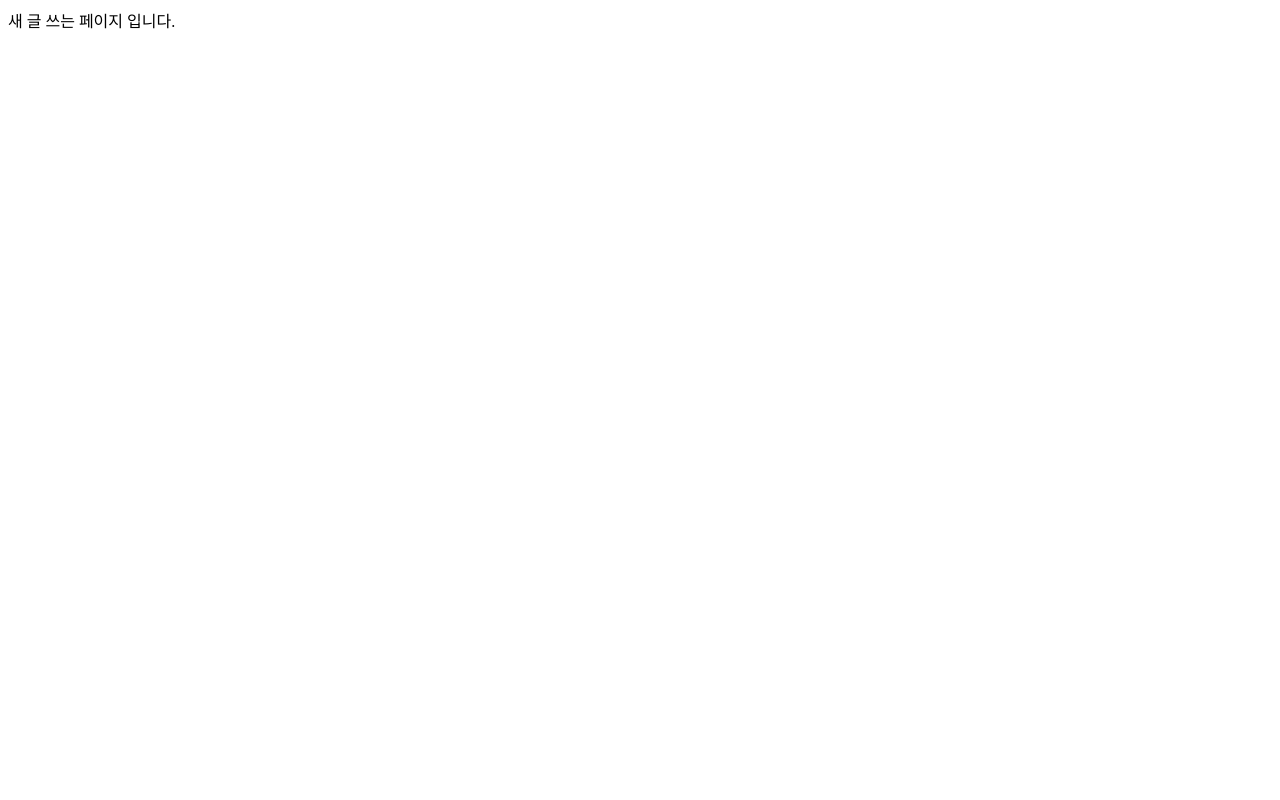
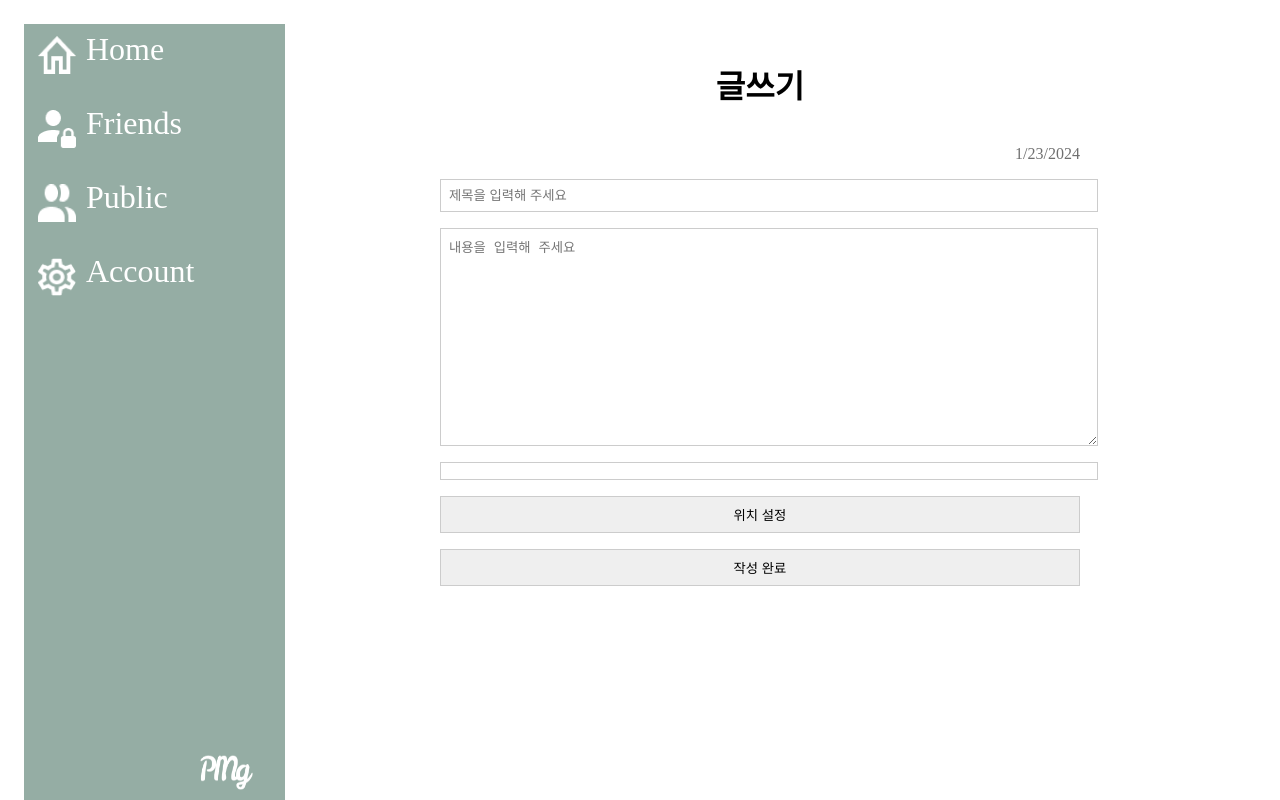
Before and after one commit to B612-TEAM2/Frontend, a React (Create React App) app: page /writing in a window 1280 px wide. Built offline with nearby package versions, Linux system fonts and the light colour scheme.

Commit message:
writing n toggle

```diff
--- a/package.json
+++ b/package.json
@@ -9,6 +9,7 @@
     "@testing-library/react": "^13.4.0",
     "@testing-library/user-event": "^13.5.0",
     "axios": "^1.6.5",
+    "marked": "^11.2.0",
     "react": "^18.2.0",
     "react-dom": "^18.2.0",
     "react-router-dom": "^6.21.1",
--- /dev/null
+++ b/src/components/Home/HomeList.js
@@ -0,0 +1,11 @@
+import React from "react";
+
+const HomeList = () => {
+  return (
+    <div>
+      리스트 페이지입니다.
+    </div>
+  );
+};
+
+export default HomeList;
--- /dev/null
+++ b/src/components/Home/HomeMap.js
@@ -0,0 +1,12 @@
+import React from "react";
+import Map from "../Map";
+
+const HomeMap = () => {
+  return (
+    <div>
+        <Map></Map>
+    </div>
+  );
+};
+
+export default HomeMap;
--- /dev/null
+++ b/src/components/Home/MainToggle.js
@@ -0,0 +1,58 @@
+import React, { useEffect, useState } from "react";
+import styled from "styled-components";
+import HomeMap from "./HomeMap";
+import HomeList from "./HomeList";
+
+function MainToggle() {
+    const [isMapView, setIsMapView] = useState(true);
+
+    const toggleView = () => {
+        setIsMapView(!isMapView);
+    };
+
+    useEffect(() => {
+      console.log(isMapView);
+    }, [isMapView]);
+
+    return (
+        <Container>
+            <ToggleContainer>
+                <HomeToggle onClick={toggleView}>
+                    {isMapView ? "MAP" : "LIST"}
+                </HomeToggle>
+            </ToggleContainer>
+            <HomeContainer>
+              {isMapView ? <HomeMap /> : <HomeList />}
+            </HomeContainer>
+        </Container>
+    );
+}
+
+const Container = styled.div`
+  display: flex;
+  flex-direction: column;
+  align-items: center;
+`;
+
+const HomeContainer = styled.div`
+  width: 100vw;
+  height: 100vh;
+`
+
+const ToggleContainer = styled.div`
+  position: fixed;
+  top: 0;
+  left: 50%;
+  transform: translateX(-50%);
+  z-index: 999;
+`;
+
+const HomeToggle = styled.div`
+  width: 250px;
+  height: 70px;
+  border-radius: 20px;
+  cursor: pointer;
+  background-color: #69987F;
+`;
+
+export default MainToggle;
--- a/src/components/Map.js
+++ b/src/components/Map.js
@@ -1,20 +1,22 @@
-import React from "react";
+import React, { useEffect, useRef, useState } from "react";
 import { GoogleMap, LoadScript, MarkerF } from "@react-google-maps/api";
 
 //페이지 이동시 이미 로드되었다고 오류 뜸 -> ismount state 관리로 수정 필요.
 const Map = () => {
-  const [lat, setLat] = React.useState(0);
-  const [lng, setLng] = React.useState(0);
-  const markerPosition = { lat, lng };
+  const [lat, setLat] = useState(0);
+  const [lng, setLng] = useState(0);
+  const isMounted = useRef(false);
 
+  useEffect(() => {
+    isMounted.current = true;
     const getLocation = () => {
-    if (navigator.geolocation) {
+      if(navigator.geolocation) {
         navigator.geolocation.getCurrentPosition(
           (position) => {
-          console.log(`Position.Latitude 위도 : ${position.coords.latitude}`);
+            if(isMounted.current) {
               setLat(position.coords.latitude);
-          console.log(`Position.longitude 경도 : ${position.coords.longitude}`);
               setLng(position.coords.longitude);
+            }
           },
           (error) => {
             console.error(error);
@@ -29,9 +31,28 @@ const Map = () => {
         alert("GPS를 지원하지 않습니다. 설정을 확인하세요.");
       }
     };
-  React.useEffect(() => {
     getLocation();
+
+    return () => {
+      isMounted.current = false;
+    };
   }, []);
+
+  const markerPosition = { lat, lng };
+
+  return (
+    <LoadScript googleMapsApiKey={process.env.REACT_APP_GOOGLE_MAP_API_KEY}>
+      <GoogleMap
+        mapContainerStyle={mapStyles}
+        zoom={16}
+        center={defaultCenter}
+        options={{ disableDefaultUI: true }}
+      >
+        <MarkerF position={markerPosition} />
+      </GoogleMap>
+    </LoadScript>
+  );
+};
 
 const mapStyles = {
   height: "100vh",
@@ -51,18 +72,4 @@ const Map = () => {
   lng: 126.92427237710723,
 }; //구글 맵 초기화
 
-  return (
-    <LoadScript googleMapsApiKey={process.env.REACT_APP_GOOGLE_MAP_API_KEY}>
-      <GoogleMap
-        mapContainerStyle={mapStyles}
-        zoom={16}
-        center={defaultCenter}
-        options={{ disableDefaultUI: true }}
-      >
-        <MarkerF position={markerPosition} />
-      </GoogleMap>
-    </LoadScript>
-  );
-};
-
 export default Map;
--- a/src/pages/Home/MainPage.js
+++ b/src/pages/Home/MainPage.js
@@ -1,14 +1,13 @@
 import React from "react";
-import Map from "../../components/Map";
 import SideMenuBar from "../../components/SideMenuBar";
 import NewButton from "../../components/NewButton";
-import MapTemp from "../../components/MapTemp";
+import MainToggle from "../../components/Home/MainToggle";
 
 const MainPage = () => {
   return (
     <div>
       <SideMenuBar></SideMenuBar>
-      <Map></Map>
+        <MainToggle />
       <NewButton></NewButton>
     </div>
   );
--- a/src/pages/Writing/Writing.js
+++ b/src/pages/Writing/Writing.js
@@ -1,8 +1,93 @@
-import React from "react";
+import React, { useState } from "react";
 import styled from "styled-components";
+import { marked } from "marked";
+import SideMenuBar from "../../components/SideMenuBar";
 
 const Writing = () => {
-  return <div>새 글 쓰는 페이지 입니다.</div>;
+  const [markdownText, setMarkdownText] = useState("");
+  const [html, setHtml] = useState("");
+  const currentDate = new Date().toLocaleDateString();
+
+  const handleInputChange = (e) => {
+    const text = e.target.value;
+    setMarkdownText(text);
+    const convertedHTML = marked(text);
+    setHtml(convertedHTML);
+  };
+
+  return (
+    <Container>
+      <SideMenuBar />
+      <WritingArea>
+        <WritingTitle>글쓰기</WritingTitle>
+        <DateText>{currentDate}</DateText>
+        <TitleText placeholder="제목을 입력해 주세요" />
+        <TextArea
+          value={markdownText}
+          onChange={handleInputChange}
+          placeholder="내용을 입력해 주세요" />
+        <Preview dangerouslySetInnerHTML={{ __html: html }} />
+        <Button>위치 설정</Button>
+        <Button>작성 완료</Button>
+        </WritingArea>
+    </Container>
+  );
 };
 
+const Container = styled.div`
+  display: flex;
+  gap: 1rem;
+  padding: 1rem;
+  flex-direction: row;
+`;
+
+const WritingArea = styled.div`
+  width: 50vw;
+  display: flex;
+  flex-direction: column;
+  gap: 1rem;
+  padding: 1rem;
+  margin-left: 400px;
+`;
+
+const WritingTitle = styled.h1`
+  font-size: 2rem;
+  font-weight: bold;
+  font-family: "inter", sans-serif;
+  text-align: center;
+`;
+
+const DateText = styled.text`
+  width: 100%;
+  font-size: 1rem;
+  color: #6F6F6F;
+  text-align: right;
+`;
+
+const TitleText = styled.input`
+  width: 100%;
+  padding: 0.5rem;
+  border: 1px solid #ccc;
+`;
+
+const TextArea = styled.textarea`
+  width: 100%;
+  height: 200px;
+  padding: 0.5rem;
+  border: 1px solid #ccc;
+`;
+
+const Preview = styled.div`
+  width: 100%;
+  padding: 0.5rem;
+  border: 1px solid #ccc;
+`;
+
+const Button = styled.button`
+  width: 100%;
+  padding: 0.5rem;
+  border: 1px solid #ccc;
+  cursor: pointer;
+`;
+
 export default Writing;
```
Also changed, not shown: 1 other file (tests, documents, lock files or other folders). Lines whose indentation alone changed are shown as unchanged.
